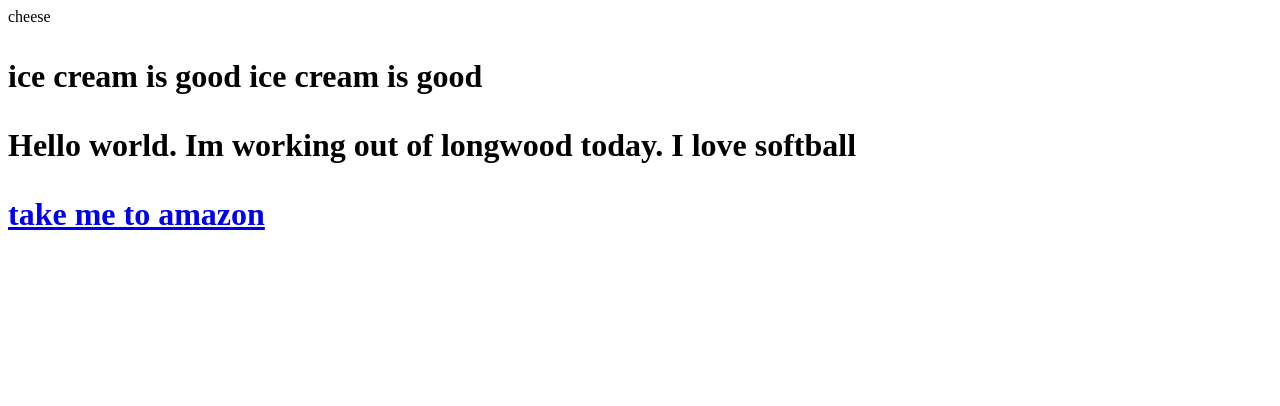
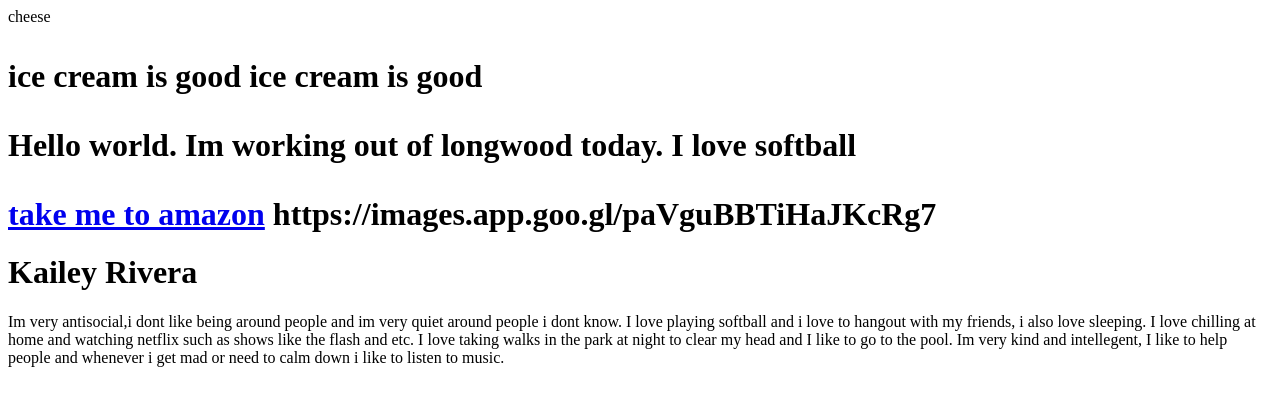
Before and after one commit to itzzkailey/InternationalVioletOolanguage, a plain HTML site: page index.html in a window 1280 px wide. Drawn offline with Linux system fonts and the light colour scheme.

Commit message:
I created a html image tag a h1, and html tag.

```diff
--- a/index.html
+++ b/index.html
@@ -17,5 +17,7 @@
 
   <script src="script.js"></script>
   </body>
-
-</html>
+  </html>
+<html>https://images.app.goo.gl/paVguBBTiHaJKcRg7</html>
+<h1>Kailey Rivera</h1>
+<html>Im very antisocial,i dont like being around people and im very quiet around people i dont know. I love playing softball and i love to hangout with my friends, i also love sleeping. I love chilling at home and watching netflix such as shows like the flash and etc. I love taking walks in the park at night to clear my head and I like to go to the pool. Im very kind and intellegent, I like to help people and whenever i get mad or need to calm down i like to listen to music.</html>
```
